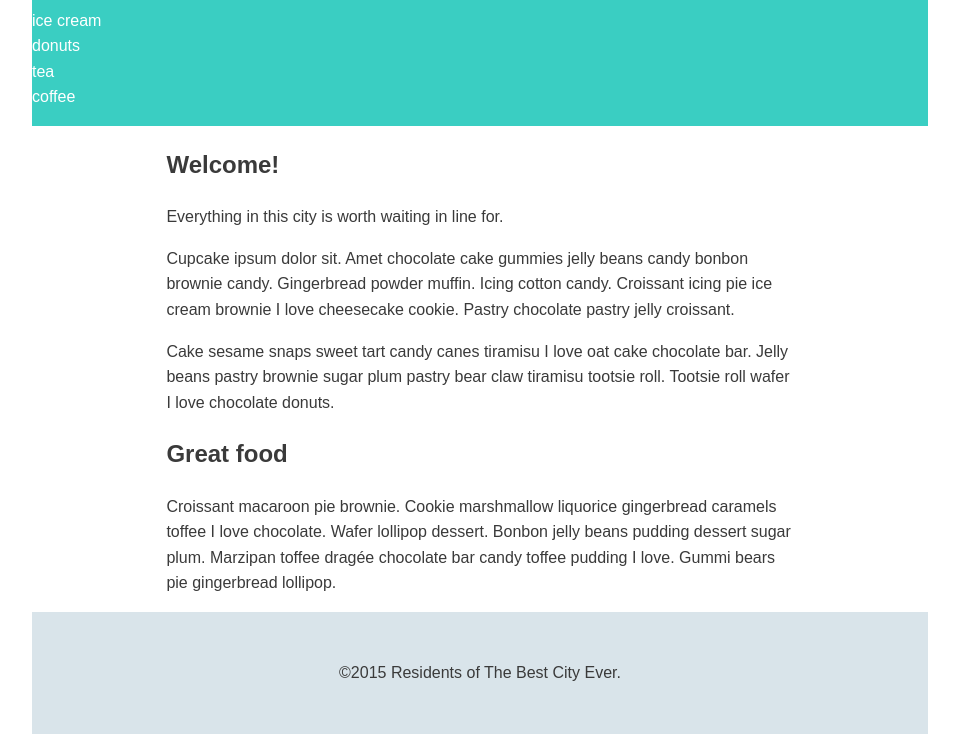
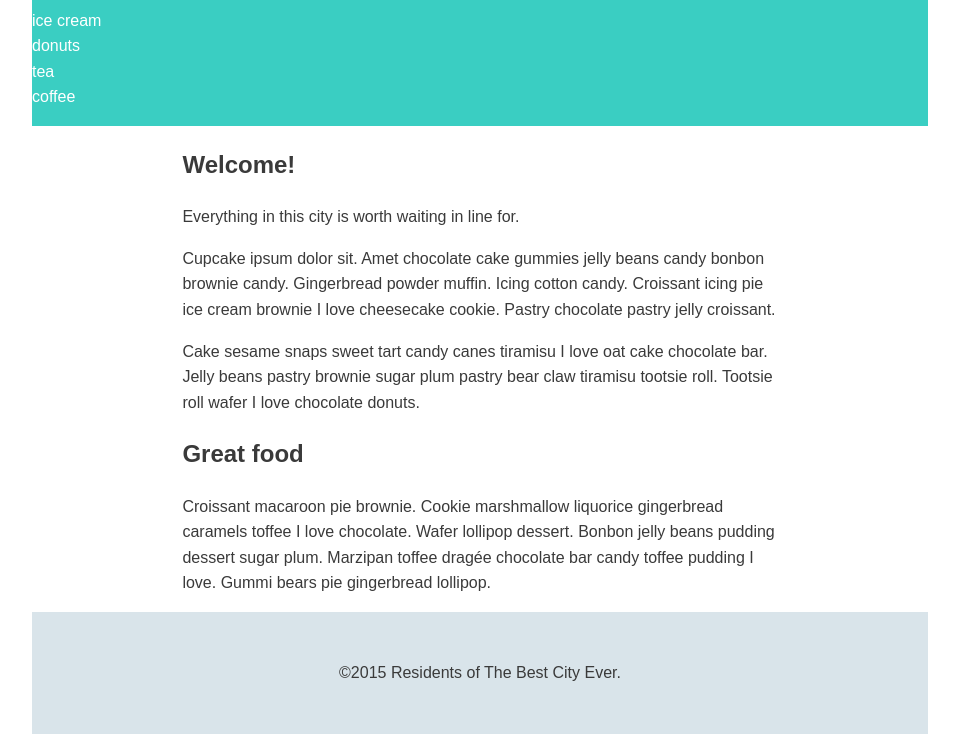
Before and after one commit to jeremiasrivas/mobile-first-CSS-layout, a plain HTML site: page index.html in a window 1280 px wide. Shown: the part 81-815 px from the top of the page, without its empty margins (160-1119 px from the left). Drawn offline with Linux system fonts and the light colour scheme.

Commit message:
added box sizing to *

```diff
--- a/mobile-first/css/style.css
+++ b/mobile-first/css/style.css
@@ -1,7 +1,9 @@
 /* =================================
   Base Element Styles
 ==================================== */
-
+* {
+    box-sizing: border-box;
+}
 body {
 	line-height: 1.6;
 	color: #3a3a3a;
@@ -25,8 +27,8 @@ a {
 /* ---- Layout Containers ---- */
 
 .container {
-    width: 70%;
-    margin: 0 auto;
+    padding-left: 1em;
+    padding-right: 1em;
 
 }
 
@@ -41,4 +43,14 @@ a {
     text-align: center;
 }
 
+/* media quaries */
+
+@media (min-width: 769px) {
+    .container {
+        width: 70%;
+        max-width: 1000px;
+        margin: 0 auto;
+    }
+}
+
 /* ---- Page Elements ---- */
```
